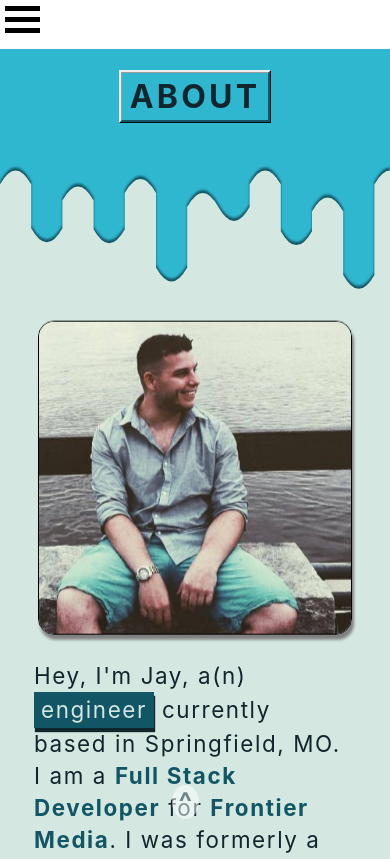
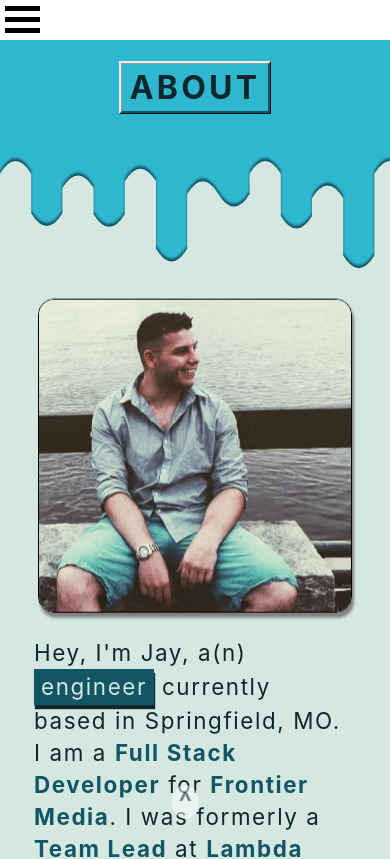
Before and after one commit to leachcoding/ReactPortfolio, a React (Create React App) app in the folder react-portfolio/: page / in a window 390 px wide. Shown: the top 859 px of the page. Built offline with nearby package versions, Linux system fonts and the light colour scheme.

Commit message:
Mobile view edits and tweaks for about drip effect

```diff
--- a/react-portfolio/src/components/About.css
+++ b/react-portfolio/src/components/About.css
@@ -22,7 +22,7 @@
   width: 100%;
   margin: auto;
   background-color: #d4e8e1;
-  margin-top: 5.8vh;
+  margin-top: 2.5rem;
 }
 
 .about .aboutTop {
@@ -37,6 +37,7 @@
           justify-content: center;
   width: 80%;
   margin: auto;
+  max-height: 150rem;
 }
 
 .about .aboutTop img {
@@ -70,6 +71,7 @@
             transform: translateY(0.25rem);
   }
 }
+
 .about p {
   font-size: 1.4rem;
   width: 100%;
@@ -96,6 +98,7 @@
           box-shadow: 1px 4px 1px #11252d;
   padding: 0.125rem 0.25rem 0.125rem 0.25rem;
 }
+
 .about svg {
   width: 100%;
   height: 15vh;
@@ -135,7 +138,7 @@
 
 .dripContainer {
   width: 100%;
-  height: 30vh;
+  max-height: 20rem;
   display: -webkit-box;
   display: -ms-flexbox;
   display: flex;
@@ -196,6 +199,7 @@
     d: path('M 0 30 Q 15 0, 30 30 L 30 130 Q 45 160, 60 130 L 60 65 Q 75 35, 90 65 L 90 110 Q 105 140, 120 110 L 120, 30 Q 135 0 150 30 L 150 120 Q 165 150, 180 120 L 180 30 Q 195 0 210 30 L 210 120 Q 225 150, 240 120 L 240 70 Q 255 40, 270 70 Q 285 100, 300 70 L 300 30 Q 315 0, 330 30 L 330 105 Q 345 135, 360 105 Q 375 75, 390 105 L 390 120 Q 405 150, 420 120 L 420 60 Q 435 30, 450 60 L 450 90 Q 465 120, 480 90 L 480 50 Q 495 20, 510 50 L 510 120 Q 525 150, 540 120 L 540 30 Q 555 0, 570 30 Q 585 60, 600 30 Q 615 0, 630 30 L 630 120 Q 645 150, 660 120 L 660 50 Q 675 20, 690 50 L 690 75 Q 705 105, 720 75 L 720 30 Q 735 0, 750 30 L 750 115 Q 765 145, 780 115 L 780 40 Q 795 10, 810 40 Q 825 70, 840 40 L 840 40 Q 855 10, 870 40 Q 885 70, 900 40 Q 915 10, 930 40 L 930 120 Q 945 150, 960 120 L 960 30 Q 975 0, 990 30 L 990 100 Q 1005 130, 1020 100 Q 1035 70, 1050 100 Q 1065 130, 1080 100 L 1080 35 Q 1095 5, 1110 35 L 1110 110 Q 1125 140, 1140 110 L 1140 30 Q 1155 0, 1170 30 L 1170 115 Q 1185 145, 1200 115 L 1200 30Q 1215 0, 1230 30 Q 1245 60, 1260 30 L 1260 150 L 0 150 Z');
   }
 }
+
 @media (min-width: 851px) {
   .about svg .animatedAngledPathMed {
     display: none;
@@ -340,3 +344,12 @@
     margin-bottom: 1rem;
   }
 }
+
+@media (max-height: 900px) {
+  .dripContainer {
+    height: 15rem;
+  }
+  .dripContainer svg {
+    height: 10rem;
+  }
+}
```
